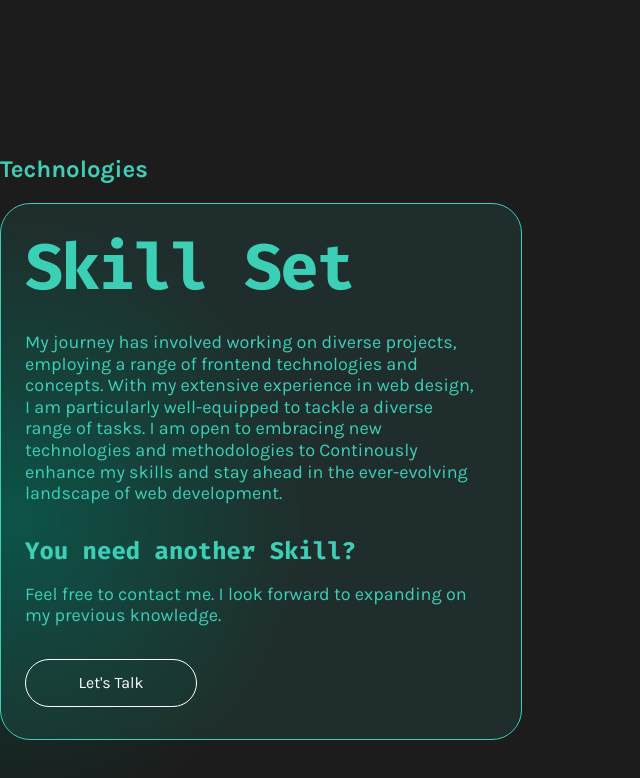
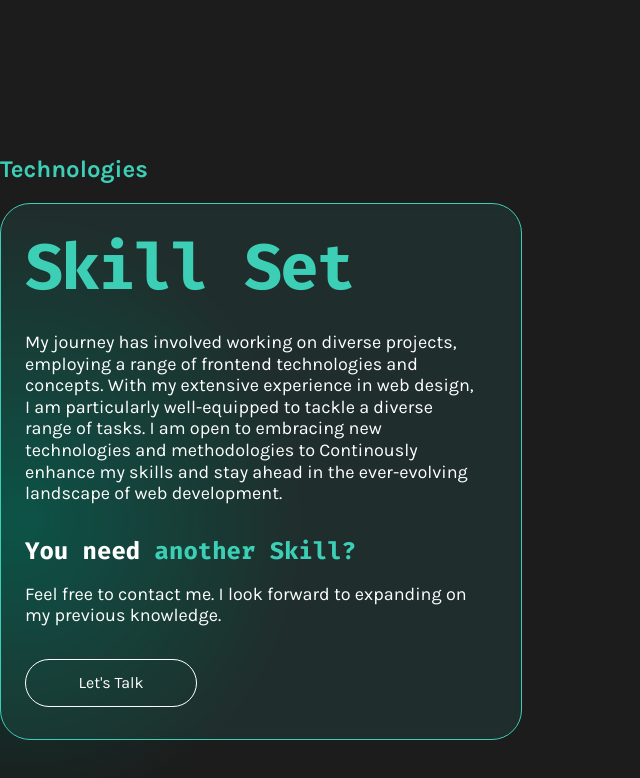
Before and after one commit to PaterAnderson/portfolio, an Angular app: page / in a window 1280 px wide. Shown: the part 1692-2470 px from the top of the page, without its empty margins (0-640 px from the left). Built offline with nearby package versions, Linux system fonts and the light colour scheme; a web font is replaced by a local one.

Commit message:
fixed colors of box

```diff
--- a/src/app/skill-set/skill-set.component.scss
+++ b/src/app/skill-set/skill-set.component.scss
@@ -13,7 +13,9 @@ section {
     display: flex;
     flex-direction: column;
     gap: 20px;
-    color: #3DCFB6;
+    h2{
+        color: #3DCFB6;
+    }
 }
 
 .container {
@@ -66,6 +68,7 @@ section {
         text-underline-position: from-font;
         text-decoration-skip-ink: none;
         margin-bottom: 18px;
+        color: white;
 
         .highlight {
             color: #3DCFB6;
```
